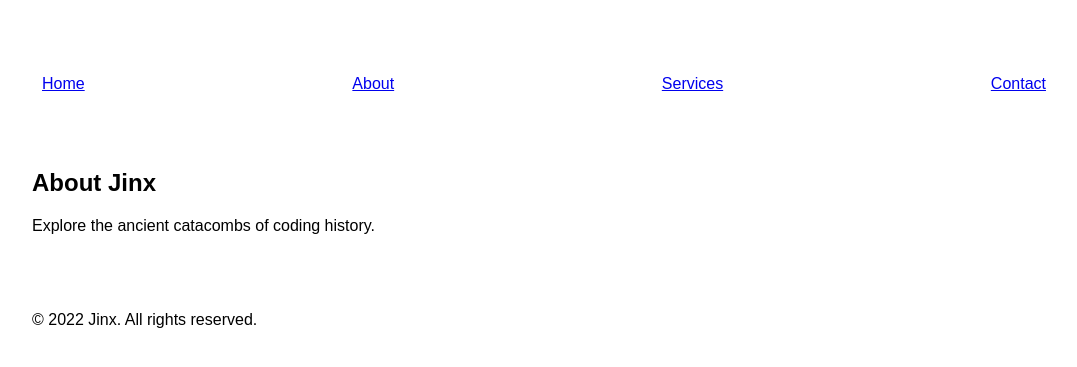
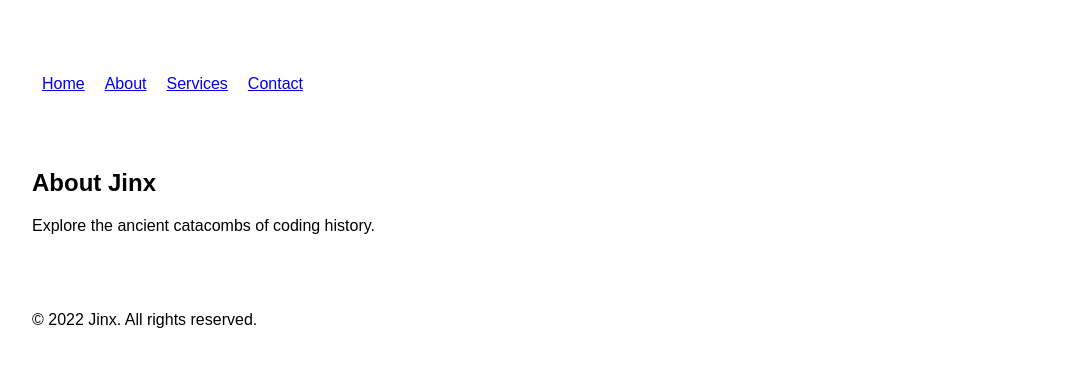
Before and after one commit to Tekime/jinx, a plain HTML site: page index.html in a window 1280 px wide. Shown: the part 89-456 px from the top of the page, without its empty margins (96-1173 px from the left). Drawn offline with Linux system fonts and the light colour scheme; a web font is replaced by a local one.

Commit message:
Update menu

```diff
--- a/assets/main.css
+++ b/assets/main.css
@@ -40,7 +40,7 @@ header, nav, main, footer {
 
 nav ul {
     display: flex;
-    justify-content: space-between;
+    justify-content: left;
     list-style-type: none;
     padding: 0;
 }
```
